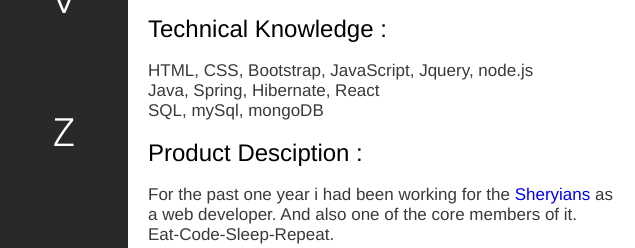
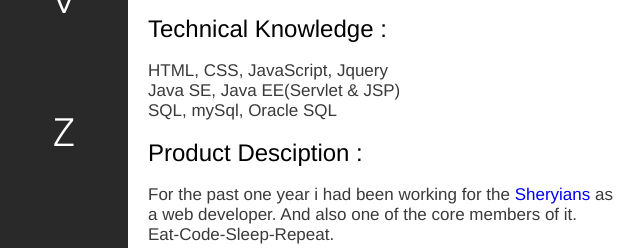
Before and after one commit to Adarsh-gupta/Adarsh-gupta.github.io, a plain HTML site: page index.html in a window 1280 px wide. Shown: the part 330-578 px from the top of the page, 0-635 px from the left. Drawn offline with Linux system fonts and the light colour scheme.

Commit message:
Add files via upload

```diff
--- a/index.html
+++ b/index.html
@@ -40,9 +40,9 @@
             <br>
             <ul>
                 <li></li>
-                <li>HTML, CSS, Bootstrap, JavaScript, Jquery, node.js</li>
-                <li>Java, Spring, Hibernate, React</li>
-                <li>SQL, mySql, mongoDB</li>
+                <li>HTML, CSS, JavaScript, Jquery</li>
+                <li>Java SE, Java EE(Servlet & JSP)</li>
+                <li>SQL, mySql, Oracle SQL</li>
             </ul>
             <br>
             <h2>Product Desciption :</h2>
```
